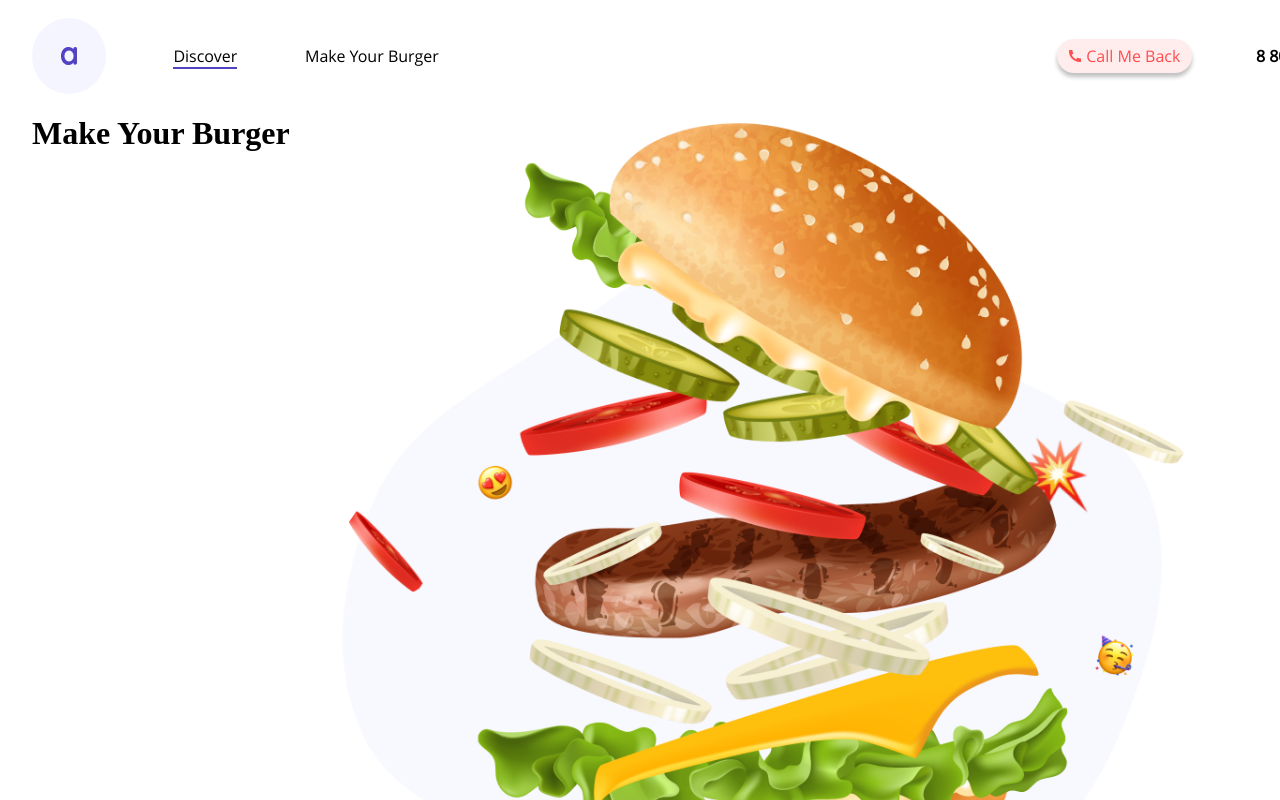
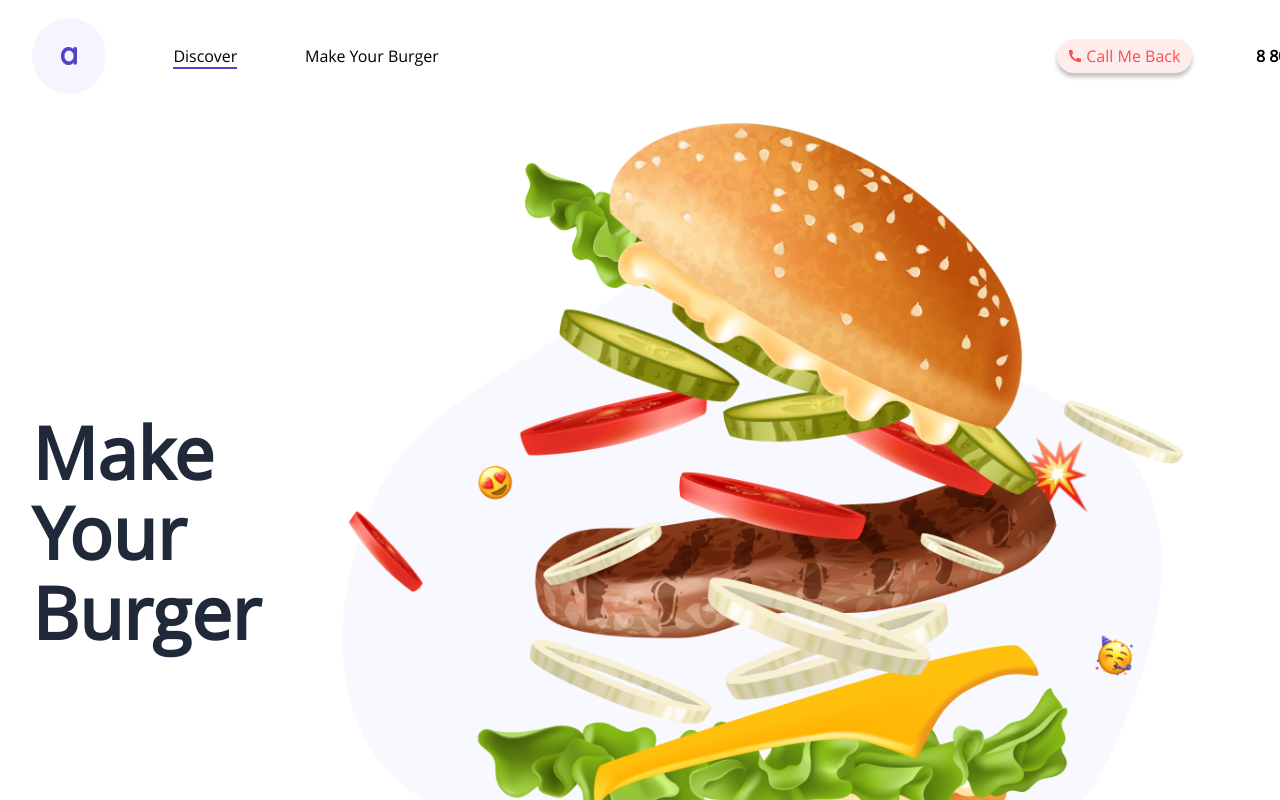
Before and after one commit to topi768/burger_make, a Vue app: page / in a window 1280 px wide. Shown: the top 800 px of the page. Built offline with nearby package versions, Linux system fonts and the light colour scheme.

Commit message:
img and title

```diff
--- a/src/pages/Discover.vue
+++ b/src/pages/Discover.vue
@@ -18,9 +18,12 @@ export default {
 </script>
 
 <style lang="scss" scoped>
+@import "@/assets/variables.scss";
+
 .flex-container {
     display: flex;
     justify-content: space-between;
+    align-items: center;
     .main-img {
         // flex-basis: 50%;
         width: 75%;
@@ -29,7 +32,14 @@ export default {
     }
     .title {
         display: block;
-
+        width: 1px;
+        font-family: 'OpenSans Bold';
+        font-style: normal;
+        // font-weight: 700;
+        font-size: 72px;
+        line-height: 80px;
+        /* or 111% */
+        color: $black;
     }
 }
 </style>
```
